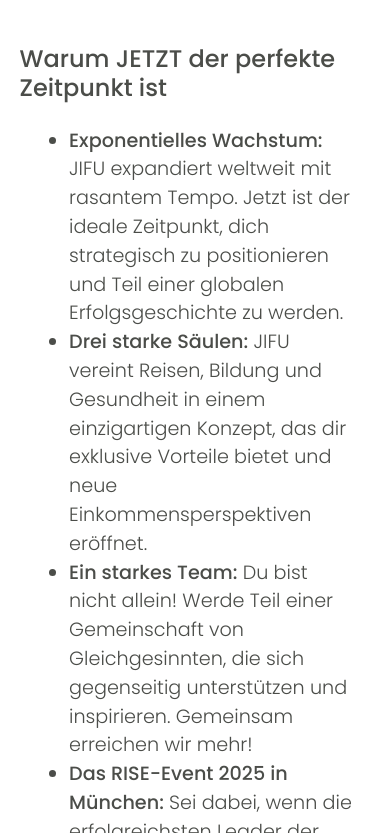
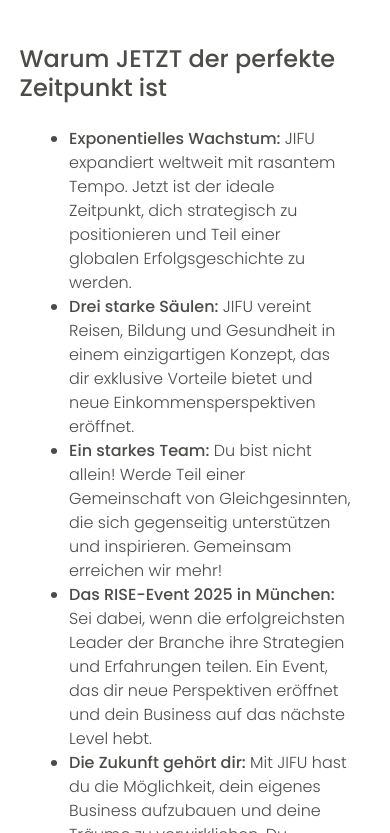
Before and after one commit to Caroline-Reichart/Jifu-Reisen-und-Bildung, a plain HTML site: page index.html in a window 390 px wide. Shown: the part 1167-2000 px from the top of the page. Drawn offline with nearby package versions, Linux system fonts and the light colour scheme; a web font is replaced by a local one.

Commit message:
Füge Textschatten zu h1-Elementen hinzu und passe Schriftgröße für Listen an

```diff
--- a/style.css
+++ b/style.css
@@ -357,6 +357,7 @@ h2{
     .name-h1{
         font-size: 2rem;
         padding-right: 0px;
+        text-shadow: 0.1rem 0.1rem var(--secondary-text-color);
     }
     .welcome{
         font-size: 1rem;
@@ -385,13 +386,13 @@ h2{
         padding-bottom: 1rem;
         width: 90%;
     }
-    .card{
-        width: 90%;
-        height: auto;
-        padding: 1rem;
-        margin: 0 auto;
+
+    ul{
+        font-size: 1rem;
     }
-
+    li{
+        font-size: 1rem;
+    }
     .button{
         padding-top: 1rem;
     }
```
